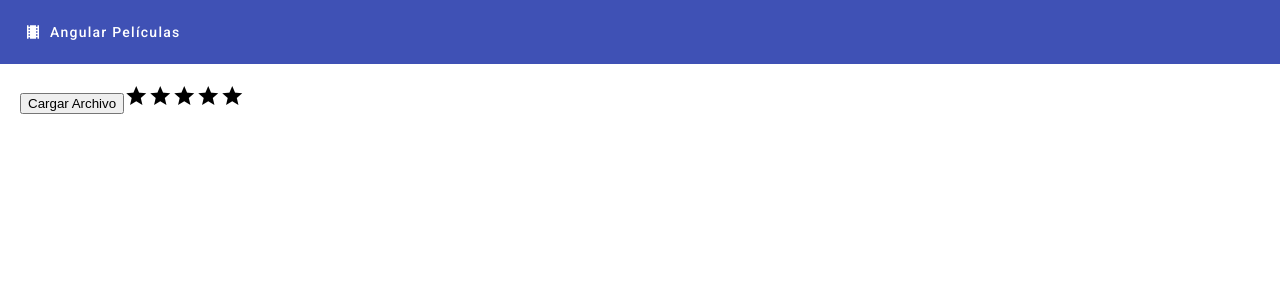
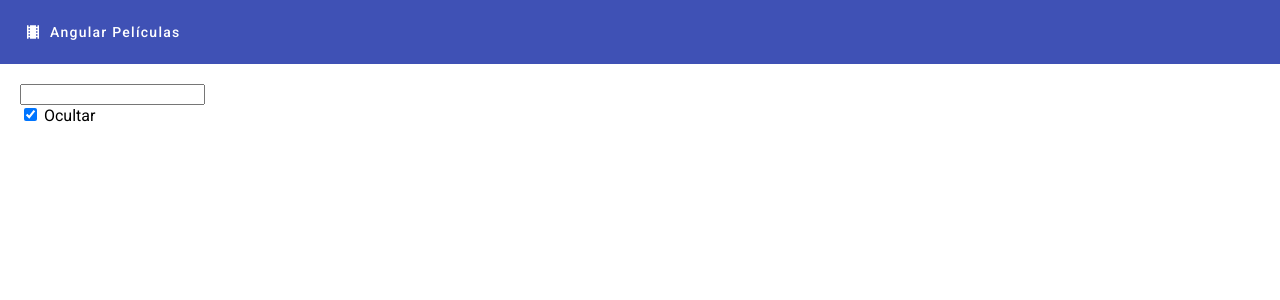
Before and after one commit to negrura14/PeliculasFront, an Angular app: page / in a window 1280 px wide. Shown: the top 300 px of the page. Built offline with nearby package versions, Linux system fonts and the light colour scheme.

Commit message:
clase 36

```diff
--- a/src/app/app.component.html
+++ b/src/app/app.component.html
@@ -1,11 +1,23 @@
 <app-menu></app-menu>
 
 <div class="contenedor">
-  <input type="file" style="display: none" #cargador />
+
+  <input type="text" (input)="title = ($any($event).target.value)"/>
+
+  <div>
+    <div>
+      <input type="checkbox" checked (change)="ocultar = !ocultar" /> Ocultar
+    </div>
+  </div>
+
+  <app-ciclo-de-vida *ngIf="ocultar" [titulo]="title"></app-ciclo-de-vida>
+
+
+  <!-- <input type="file" style="display: none" #cargador />
 
   <button (click)="cargador.click()">Cargar Archivo</button>
 
-  <app-rating (rated)="manejarRated($event)"></app-rating>
+  <app-rating (rated)="manejarRated($event)"></app-rating> -->
   <!-- <h2>En cines</h2>
 
   <app-listado-peliculas [peliculas]="peliculasEnCines"></app-listado-peliculas>
--- a/src/app/app.component.ts
+++ b/src/app/app.component.ts
@@ -23,6 +23,7 @@ export class AppComponent implements OnInit {
     }, 2000);
   }
   title = 'front-end';
+  ocultar = false;
   peliculasEnCines: any;
   peliculasProximosEstrenos = [];
 
--- a/src/app/app.module.ts
+++ b/src/app/app.module.ts
@@ -8,7 +8,8 @@ import { ListadoGenericoComponent } from './utilidades/listado-generico/listado-
 import { BrowserAnimationsModule } from '@angular/platform-browser/animations';
 import {MaterialModule} from './material/material.module';
 import { MenuComponent } from './menu/menu.component';
-import { RatingComponent } from './utilidades/rating/rating.component'
+import { RatingComponent } from './utilidades/rating/rating.component';
+import { CicloDeVidaComponent } from './ciclo-de-vida/ciclo-de-vida.component'
 
 @NgModule({
   declarations: [
@@ -16,7 +17,8 @@ import { RatingComponent } from './utilidades/rating/rating.component'
     ListadoPeliculasComponent,
     ListadoGenericoComponent,
     MenuComponent,
-    RatingComponent
+    RatingComponent,
+    CicloDeVidaComponent
   ],
   imports: [
     BrowserModule,
--- /dev/null
+++ b/src/app/ciclo-de-vida/ciclo-de-vida.component.html
@@ -0,0 +1,6 @@
+
+<p>Ciclo de vida</p>
+
+<h2>{{titulo}}</h2>
+
+<app-rating></app-rating>
--- /dev/null
+++ b/src/app/ciclo-de-vida/ciclo-de-vida.component.ts
@@ -0,0 +1,50 @@
+import { AfterViewInit, ChangeDetectorRef, Component, DoCheck, Input, OnChanges, OnDestroy, OnInit, SimpleChanges, ViewChild } from '@angular/core';
+import { RatingComponent } from '../utilidades/rating/rating.component';
+
+@Component({
+  selector: 'app-ciclo-de-vida',
+  templateUrl: './ciclo-de-vida.component.html',
+  styleUrl: './ciclo-de-vida.component.css'
+})
+export class CicloDeVidaComponent implements OnInit, OnChanges, OnDestroy, DoCheck, AfterViewInit {
+
+  constructor(private changeDetectorRef: ChangeDetectorRef){}
+
+  @Input()
+  titulo = "string";
+
+  @ViewChild(RatingComponent)
+  ratingComponent: any = RatingComponent;
+
+  timer: ReturnType<typeof setInterval> = setTimeout(() => {
+
+  })
+
+
+  ngOnInit(): void {
+    console.log('on init');
+    this.timer = setInterval(() => console.log(new Date()), 1000)
+
+  }
+  ngOnChanges(changes: SimpleChanges): void {
+
+    console.log('On Changes');
+    console.log(changes);
+
+  }
+  ngOnDestroy(): void {
+
+    console.log('On Destroy');
+    clearInterval(this.timer);
+  }
+  ngDoCheck(): void {
+    console.log('Do Check');
+  }
+  ngAfterViewInit(): void {
+
+    console.log('After View Init');
+    this.ratingComponent.ratingSeleccionado = 3;
+    this.changeDetectorRef.detectChanges();
+  }
+
+}
```
Also changed, not shown: src/app/ciclo-de-vida/ciclo-de-vida.component.css (added).
